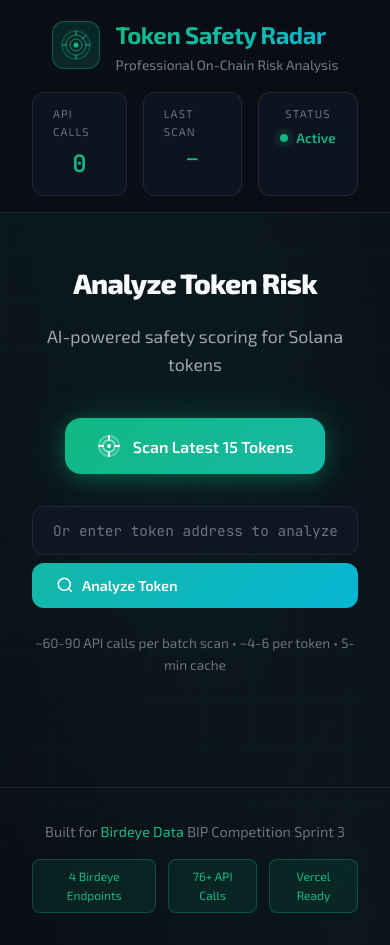
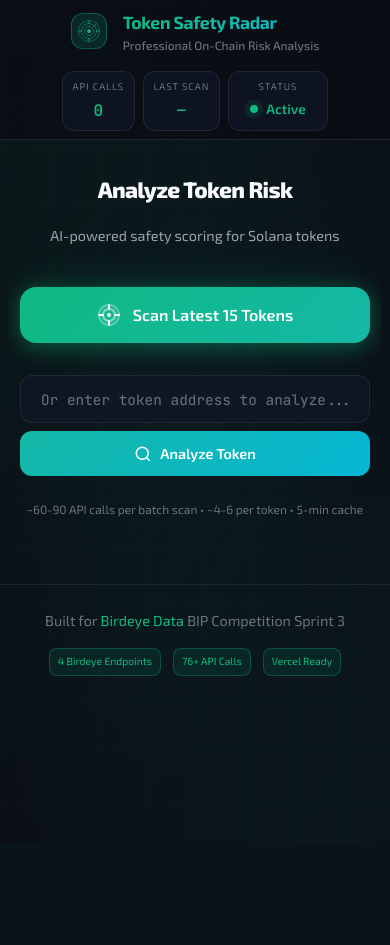
Before and after one commit to thesinbin12-jpg/birdeye-token-monitor, a Flask app: page / in a window 390 px wide. After the commit the page ends 676 px from the top, so only its background shows below. Run offline with Flask 3, Linux system fonts and the light colour scheme.

Commit message:
Fix mobile responsiveness - no horizontal scroll, proper breakpoints for 480px and 768px
- Grid min-width 380px->320px (prevents overflow on small screens)
- Added 480px breakpoint with smaller fonts, padding, icons
- Token card: overflow:hidden, min-width:0 to contain content
- Card header: flex-wrap, gap, min-width:0 for safe wrapping
- Recommendation bar: word-break:break-word, min-width:0
- Warning items: word-break, flex-start alignment for long text
- Token name: min-width:0 added for proper ellipsis
- Token info/text: min-width:0, overflow:hidden
- Score section: align-items:center on mobile
- Card footer: column on mobile
- Filter group: column layout on 480px
- Search button: full width, centered on mobile
- Scan button: full width on mobile
- Viewport: added maximum-scale=1.0, user-scalable=no to prevent zoom scroll
- Stat boxes: smaller padding/fonts on small screens

```diff
--- a/static/style.css
+++ b/static/style.css
@@ -106,14 +106,14 @@ body { font-family: var(--font-d); background: var(--bg); color: var(--text); mi
 .filter-select:hover, .filter-select:focus { border-color: var(--green); }
 .filter-select option { background: var(--bg2); color: var(--text); }
 
-.tokens-grid { display: grid; grid-template-columns: repeat(auto-fill, minmax(380px, 1fr)); gap: 1.5rem; }
+.tokens-grid { display: grid; grid-template-columns: repeat(auto-fill, minmax(320px, 1fr)); gap: 1.5rem; }
 
 .empty-state { grid-column: 1 / -1; display: flex; flex-direction: column; align-items: center; justify-content: center; padding: 4rem 2rem; color: var(--muted); }
 .empty-state svg { margin-bottom: 1.5rem; opacity: .5; }
 .empty-text { font-size: 1.1rem; margin-bottom: .5rem; }
 .empty-subtext { font-size: .9rem; opacity: .7; }
 
-.token-card { background: var(--bg3); border: 1px solid var(--border); border-radius: var(--r-l); padding: 1.5rem; backdrop-filter: blur(10px); transition: all .3s var(--ease); animation: cardFadeIn .4s ease-out backwards; }
+.token-card { background: var(--bg3); border: 1px solid var(--border); border-radius: var(--r-l); padding: 1.5rem; backdrop-filter: blur(10px); transition: all .3s var(--ease); animation: cardFadeIn .4s ease-out backwards; overflow: hidden; min-width: 0; }
 .token-card:hover { border-color: var(--green); transform: translateY(-4px); box-shadow: 0 12px 40px rgba(0,0,0,.3), 0 0 20px var(--safe-g); }
 @keyframes cardFadeIn { from { opacity: 0; transform: translateY(20px); } to { opacity: 1; transform: translateY(0); } }
 .token-card:nth-child(1) { animation-delay: 0ms; }
@@ -132,11 +132,11 @@ body { font-family: var(--font-d); background: var(--bg); color: var(--text); mi
 .token-card:nth-child(14) { animation-delay: 650ms; }
 .token-card:nth-child(15) { animation-delay: 700ms; }
 
-.card-header { display: flex; justify-content: space-between; align-items: flex-start; margin-bottom: 1rem; }
-.token-info { display: flex; align-items: center; gap: .75rem; }
+.card-header { display: flex; justify-content: space-between; align-items: flex-start; margin-bottom: 1rem; gap: .5rem; min-width: 0; }
+.token-info { display: flex; align-items: center; gap: .75rem; min-width: 0; overflow: hidden; }
 .token-logo { width: 40px; height: 40px; border-radius: 50%; border: 2px solid var(--border); object-fit: cover; flex-shrink: 0; }
-.token-info-text { display: flex; flex-direction: column; gap: .1rem; }
-.token-name { font-size: 1.05rem; font-weight: 600; color: var(--text); max-width: 180px; overflow: hidden; text-overflow: ellipsis; white-space: nowrap; }
+.token-info-text { display: flex; flex-direction: column; gap: .1rem; min-width: 0; overflow: hidden; }
+.token-name { font-size: 1.05rem; font-weight: 600; color: var(--text); max-width: 180px; overflow: hidden; text-overflow: ellipsis; white-space: nowrap; min-width: 0; }
 .token-symbol { font-family: var(--font-m); font-size: .85rem; color: var(--muted); }
 .token-address { font-family: var(--font-m); font-size: .7rem; color: var(--muted); opacity: .7; cursor: pointer; }
 .token-address:hover { opacity: 1; color: var(--green); }
@@ -147,7 +147,7 @@ body { font-family: var(--font-d); background: var(--bg); color: var(--text); mi
 .verdict-badge.risky { background: rgba(239,68,68,.15); border: 1px solid var(--risky); color: var(--risky); }
 .verdict-badge svg { width: 14px; height: 14px; }
 
-.recommendation-bar { display: flex; align-items: center; gap: .5rem; padding: .5rem .75rem; border-radius: var(--r-s); margin-bottom: 1rem; font-size: .85rem; font-weight: 600; }
+.recommendation-bar { display: flex; align-items: center; gap: .5rem; padding: .5rem .75rem; border-radius: var(--r-s); margin-bottom: 1rem; font-size: .85rem; font-weight: 600; overflow-wrap: break-word; word-break: break-word; min-width: 0; }
 .recommendation-bar.safe { background: rgba(16,185,129,.08); border: 1px solid rgba(16,185,129,.2); color: var(--safe); }
 .recommendation-bar.caution { background: rgba(245,158,11,.08); border: 1px solid rgba(245,158,11,.2); color: var(--caution); }
 .recommendation-bar.risky { background: rgba(239,68,68,.08); border: 1px solid rgba(239,68,68,.2); color: var(--risky); }
@@ -189,7 +189,7 @@ body { font-family: var(--font-d); background: var(--bg); color: var(--text); mi
 .metric-value.neutral { color: var(--text2); }
 
 .warnings-list { display: flex; flex-direction: column; gap: .35rem; margin-bottom: 1rem; }
-.warning-item { display: flex; align-items: center; gap: .5rem; padding: .35rem .65rem; border-radius: var(--r-s); font-size: .8rem; line-height: 1.3; }
+.warning-item { display: flex; align-items: flex-start; gap: .5rem; padding: .35rem .65rem; border-radius: var(--r-s); font-size: .8rem; line-height: 1.3; overflow-wrap: break-word; word-break: break-word; }
 .warning-item.critical { background: rgba(239,68,68,.1); border: 1px solid rgba(239,68,68,.25); color: #FCA5A5; }
 .warning-item.warning { background: rgba(245,158,11,.1); border: 1px solid rgba(245,158,11,.25); color: #FCD34D; }
 .warning-item.success { background: rgba(16,185,129,.1); border: 1px solid rgba(16,185,129,.25); color: #6EE7B7; }
@@ -220,19 +220,82 @@ body { font-family: var(--font-d); background: var(--bg); color: var(--text); mi
 @keyframes shimmer { 0% { background-position: -200% 0; } 100% { background-position: 200% 0; } }
 
 @media (max-width: 768px) {
-    .header-inner { flex-direction: column; gap: 1rem; }
+.header-inner { flex-direction: column; gap: 1rem; padding: .75rem 1rem; }
 .hero { padding: 2rem 1rem; }
 .hero-title { font-size: 1.75rem; }
-    .scan-button { padding: 1rem 2rem; font-size: 1rem; }
+.scan-button { padding: 1rem 2rem; font-size: 1rem; width: 100%; }
 .search-group { flex-direction: column; }
+.search-button { justify-content: center; }
 .main { padding: 1rem; }
-    .tokens-grid { grid-template-columns: 1fr; }
-    .score-section { flex-direction: column; text-align: center; }
-    .metrics-grid { grid-template-columns: 1fr; }
+.tokens-grid { grid-template-columns: 1fr; gap: 1rem; }
+.score-section { flex-direction: column; text-align: center; align-items: center; }
+.score-details { width: 100%; }
+.metrics-grid { grid-template-columns: 1fr 1fr; }
 .header-stats { width: 100%; justify-content: center; }
-    .results-toolbar { flex-direction: column; align-items: flex-start; }
+.results-toolbar { flex-direction: column; align-items: stretch; }
 .filter-group { width: 100%; }
-    .filter-select { flex: 1; }
-    .toast-container { left: 1rem; right: 1rem; }
+.filter-select { flex: 1; min-width: 0; }
+.toast-container { left: 1rem; right: 1rem; bottom: 1rem; }
 .toast { max-width: 100%; }
+.token-card { padding: 1rem; }
+.card-header { flex-wrap: wrap; gap: .5rem; }
+.token-name { max-width: 120px; }
+.verdict-badge { font-size: .65rem; padding: .3rem .5rem; }
+.recommendation-bar { font-size: .75rem; word-break: break-word; }
+.category-label { min-width: 70px; font-size: .7rem; }
+.card-footer { flex-direction: column; gap: .5rem; }
+.card-link { justify-content: center; }
+.stat-box { padding: .5rem .75rem; }
+.stat-value { font-size: 1.2rem; }
+.footer { padding: 1.5rem 1rem; margin-top: 2rem; }
 }
+
+@media (max-width: 480px) {
+.header-inner { padding: .5rem .75rem; }
+.logo-icon { width: 36px; height: 36px; }
+.logo-icon svg { width: 24px; height: 24px; }
+.logo-text h1 { font-size: 1.1rem; }
+.subtitle { font-size: .75rem; }
+.hero { padding: 1.5rem .75rem; }
+.hero-title { font-size: 1.4rem; }
+.hero-subtitle { font-size: .9rem; }
+.main { padding: .5rem; }
+.tokens-grid { grid-template-columns: 1fr; gap: .75rem; }
+.token-card { padding: .75rem; border-radius: var(--r-m); }
+.card-header { gap: .5rem; }
+.token-info { gap: .5rem; }
+.token-logo { width: 32px; height: 32px; }
+.token-name { max-width: 100px; font-size: .95rem; }
+.token-symbol { font-size: .75rem; }
+.token-address { font-size: .65rem; }
+.verdict-badge { font-size: .6rem; padding: .25rem .4rem; }
+.verdict-badge svg { width: 11px; height: 11px; }
+.recommendation-bar { padding: .4rem .5rem; font-size: .7rem; line-height: 1.3; }
+.score-section { padding: .75rem; gap: .75rem; }
+.score-circle { width: 64px; height: 64px; }
+.score-circle svg { width: 64px; height: 64px; }
+.score-value { font-size: 1.2rem; }
+.category-score { gap: .35rem; }
+.category-label { min-width: 55px; font-size: .65rem; }
+.category-val { font-size: .65rem; }
+.metrics-grid { grid-template-columns: 1fr 1fr; gap: .4rem; }
+.metric { padding: .45rem .5rem; }
+.metric-label { font-size: .6rem; }
+.metric-value { font-size: .8rem; }
+.warning-item { font-size: .72rem; padding: .25rem .5rem; }
+.card-footer { gap: .4rem; }
+.card-link { font-size: .72rem; padding: .4rem; }
+.header-stats { gap: .5rem; }
+.stat-box { padding: .4rem .6rem; }
+.stat-value { font-size: 1rem; }
+.stat-value-sm { font-size: .9rem; }
+.stat-label { font-size: .6rem; }
+.results-header-left { flex-direction: column; gap: .25rem; }
+.results-title { font-size: 1.1rem; }
+.filter-group { flex-direction: column; }
+.filter-select { width: 100%; }
+.scan-hint { font-size: .75rem; }
+.empty-state { padding: 2rem 1rem; }
+.footer-badges { flex-wrap: wrap; justify-content: center; }
+.badge { font-size: .65rem; padding: .3rem .5rem; }
+}
--- a/templates/index.html
+++ b/templates/index.html
@@ -2,7 +2,7 @@
 <html lang="en">
 <head>
 <meta charset="UTF-8">
-<meta name="viewport" content="width=device-width, initial-scale=1.0">
+<meta name="viewport" content="width=device-width, initial-scale=1.0, maximum-scale=1.0, user-scalable=no">
 <meta name="description" content="Professional Solana token risk analysis powered by Birdeye API">
 <meta name="theme-color" content="#0B0E14">
 <meta property="og:title" content="Birdeye Token Safety Radar">
```
Lines whose indentation alone changed are shown as unchanged.
